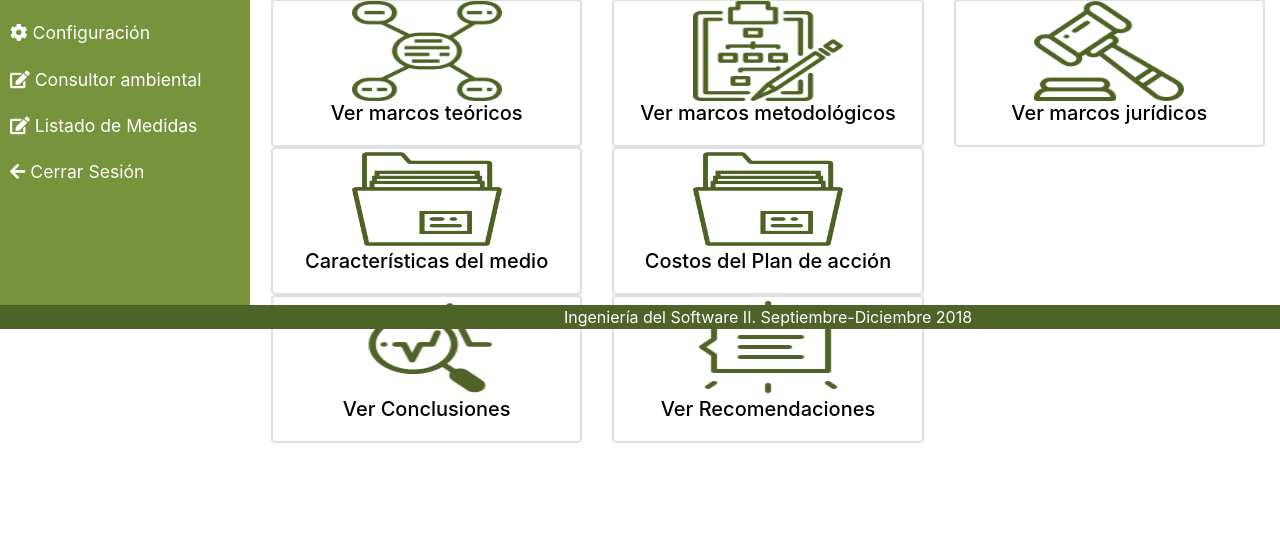
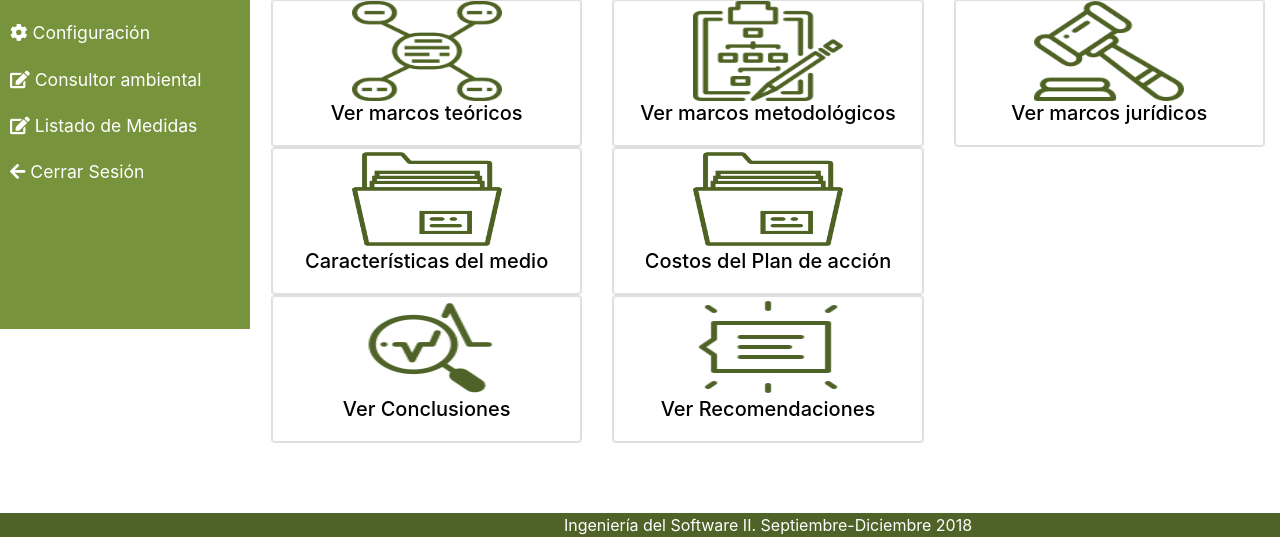
Before and after one commit to german1608/EIA_CI4712, a Django app: page /consultor-crud/ in a window 1280 px wide. Shown: the part 471-1008 px from the top of the page. Before the commit the page ends 914 px from the top, so only its background shows below. Run offline with Django 3.2, Linux system fonts and the light colour scheme; some libraries are stand-ins or nearby versions.

Commit message:
quita fixed de footer

```diff
--- a/static/css/custom.css
+++ b/static/css/custom.css
@@ -66,8 +66,8 @@ footer{
   bottom: 0;
   width: 100%;
   text-align: center;
-  position: fixed;
-  z-index: 1000;
+  /* position: fixed;
+  z-index: 1000; */
 }
 
 ul>li>a>i{
```
